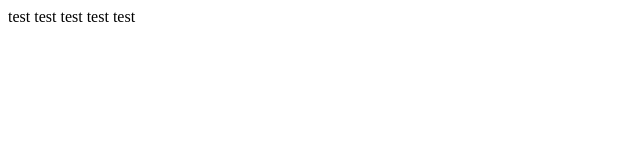
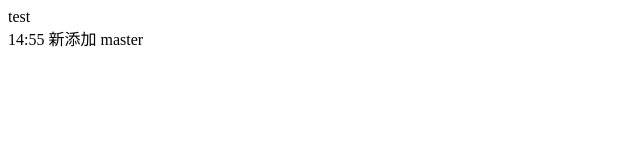
Before and after one commit to YangHandsome/testgit, a website: page index.html in a window 1280 px wide. Shown: the whole page, without its empty margins (0-640 px from the left). Drawn offline with Linux system fonts and the light colour scheme.

Commit message:
14:55 新添加

```diff
--- a/index.html
+++ b/index.html
@@ -7,10 +7,7 @@
 </head>
 <body>
     test
-    test
-    test
-    test
-    test
+    <div>14:55 新添加 master</div>
 
 </body>
 </html>
```
